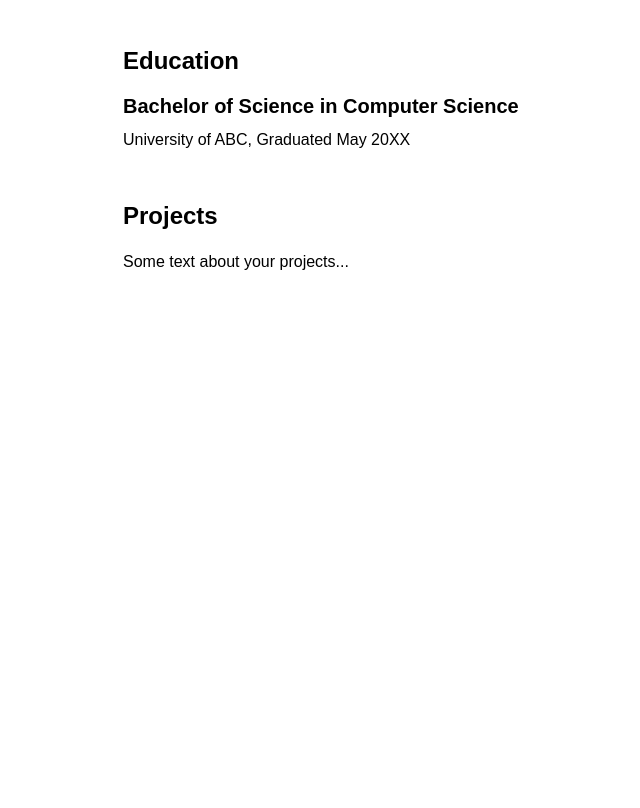
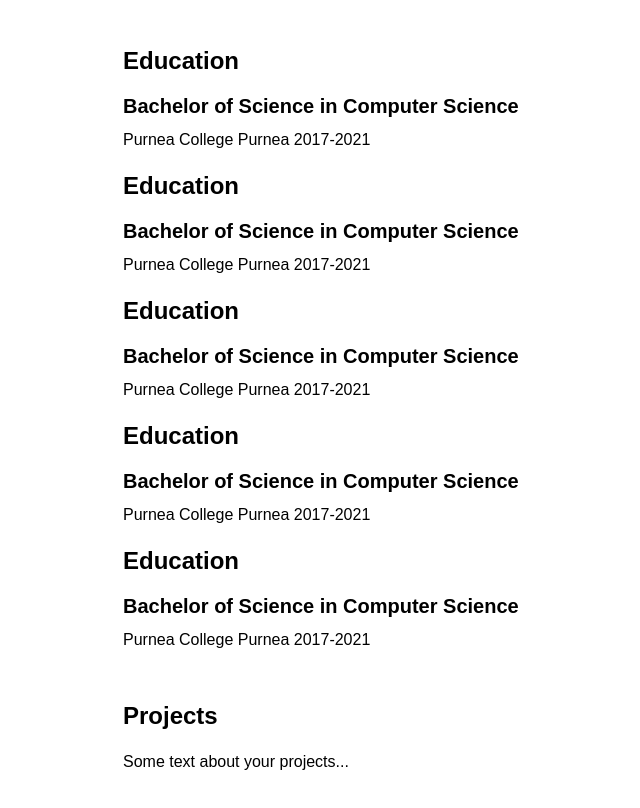
Before and after one commit to kamana999/Resume, a plain HTML site: page index.html in a window 1280 px wide. Shown: the part 1161-1969 px from the top of the page, without its empty margins (117-757 px from the left). Before the commit the page ends 1535 px from the top, so only its background shows below. Drawn offline with Linux system fonts and the light colour scheme.

Commit message:
second commit

```diff
--- a/index.html
+++ b/index.html
@@ -55,7 +55,19 @@
 		<section>
 			<h2>Education</h2>
 			<h3>Bachelor of Science in Computer Science</h3>
-			<p>University of ABC, Graduated May 20XX</p>
+			<p>Purnea College Purnea 2017-2021</p>
+			<h2>Education</h2>
+			<h3>Bachelor of Science in Computer Science</h3>
+			<p>Purnea College Purnea 2017-2021</p>
+			<h2>Education</h2>
+			<h3>Bachelor of Science in Computer Science</h3>
+			<p>Purnea College Purnea 2017-2021</p>
+			<h2>Education</h2>
+			<h3>Bachelor of Science in Computer Science</h3>
+			<p>Purnea College Purnea 2017-2021</p>
+			<h2>Education</h2>
+			<h3>Bachelor of Science in Computer Science</h3>
+			<p>Purnea College Purnea 2017-2021</p>
 		</section>
 		<section id="projects">
 			<h2>Projects</h2>
```
Also changed, not shown: 2 other files.
